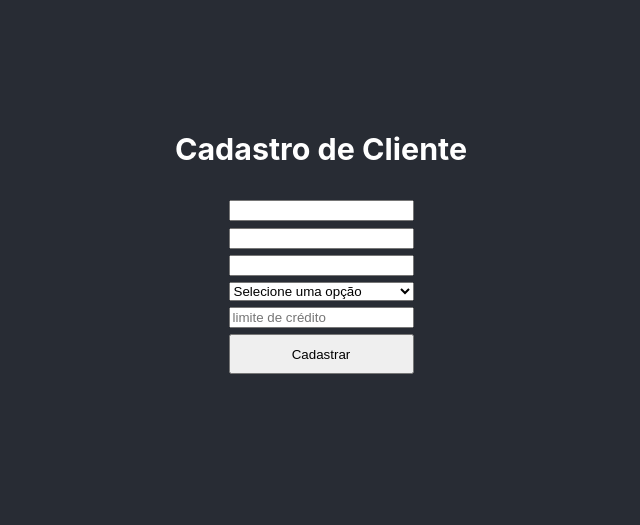
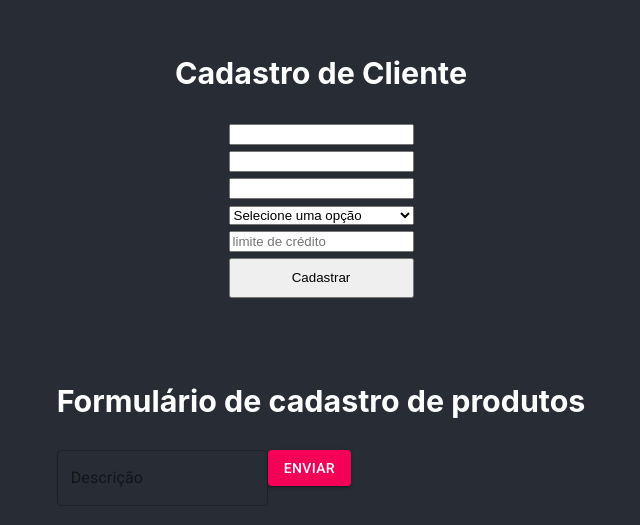
Before and after one commit to eniosombra/example-react-hook-form, a React (Create React App) app: page / in a window 1280 px wide. Shown: the part 135-660 px from the top of the page, without its empty margins (319-959 px from the left). Built offline with nearby package versions, Linux system fonts and the light colour scheme.

Commit message:
campos do material-ui com react-hooks-form

```diff
--- a/package.json
+++ b/package.json
@@ -3,6 +3,8 @@
   "version": "0.1.0",
   "private": true,
   "dependencies": {
+    "@material-ui/core": "^4.11.4",
+    "@material-ui/icons": "^4.11.2",
     "@testing-library/jest-dom": "^5.11.4",
     "@testing-library/react": "^11.1.0",
     "@testing-library/user-event": "^12.1.10",
--- a/public/index.html
+++ b/public/index.html
@@ -3,41 +3,31 @@
   <head>
     <meta charset="utf-8" />
     <link rel="icon" href="%PUBLIC_URL%/favicon.ico" />
-    <meta name="viewport" content="width=device-width, initial-scale=1" />
+
+    <meta
+      name="viewport"
+      content="minimum-scale=1, initial-scale=1, width=device-width"
+    />
     <meta name="theme-color" content="#000000" />
     <meta
       name="description"
       content="Web site created using create-react-app"
     />
     <link rel="apple-touch-icon" href="%PUBLIC_URL%/logo192.png" />
-    <!--
-      manifest.json provides metadata used when your web app is installed on a
-      user's mobile device or desktop. See https://developers.google.com/web/fundamentals/web-app-manifest/
-    -->
     <link rel="manifest" href="%PUBLIC_URL%/manifest.json" />
-    <!--
-      Notice the use of %PUBLIC_URL% in the tags above.
-      It will be replaced with the URL of the `public` folder during the build.
-      Only files inside the `public` folder can be referenced from the HTML.
 
-      Unlike "/favicon.ico" or "favicon.ico", "%PUBLIC_URL%/favicon.ico" will
-      work correctly both with client-side routing and a non-root public URL.
-      Learn how to configure a non-root public URL by running `npm run build`.
-    -->
+    <link
+      rel="stylesheet"
+      href="https://fonts.googleapis.com/css?family=Roboto:300,400,500,700&display=swap"
+    />
+    <link
+      rel="stylesheet"
+      href="https://fonts.googleapis.com/icon?family=Material+Icons"
+    />
     <title>React App</title>
   </head>
   <body>
     <noscript>You need to enable JavaScript to run this app.</noscript>
     <div id="root"></div>
-    <!--
-      This HTML file is a template.
-      If you open it directly in the browser, you will see an empty page.
-
-      You can add webfonts, meta tags, or analytics to this file.
-      The build step will place the bundled scripts into the <body> tag.
-
-      To begin the development, run `npm start` or `yarn start`.
-      To create a production bundle, use `npm run build` or `yarn build`.
-    -->
   </body>
 </html>
--- a/src/App.tsx
+++ b/src/App.tsx
@@ -2,6 +2,7 @@ import React from 'react'
 import { useForm } from 'react-hook-form'
 
 import './App.css'
+import { ProductForm } from './ProductForm'
 
 enum StatusEnum {
   active = 'active',
@@ -76,6 +77,8 @@ function App() {
       </form>
 
       <p>{data}</p>
+
+      <ProductForm />
     </div>
   )
 }
--- /dev/null
+++ b/src/ProductForm.tsx
@@ -0,0 +1,38 @@
+import { useForm } from 'react-hook-form'
+import Button from '@material-ui/core/Button'
+import Box from '@material-ui/core/Box'
+import TextField from '@material-ui/core/TextField'
+import { Typography } from '@material-ui/core'
+
+export function ProductForm() {
+  const {
+    register,
+    handleSubmit,
+    formState: { errors }
+  } = useForm()
+
+  const onSubmit = (data: any) => {
+    console.log(data)
+  }
+
+  return (
+    <div>
+      <h3>Formulário de cadastro de produtos</h3>
+
+      <form onSubmit={handleSubmit(onSubmit)}>
+        <Box>
+          <TextField
+            {...register('description', { required: true })}
+            variant="outlined"
+            label="Descrição"
+            placeholder="Descrição"
+          />
+          {errors.description && <Typography>Campo obrigatório</Typography>}
+          <Button type="submit" variant="contained" color="secondary">
+            Enviar
+          </Button>
+        </Box>
+      </form>
+    </div>
+  )
+}
```
Also changed, not shown: 1 other file (tests, documents, lock files or other folders).
